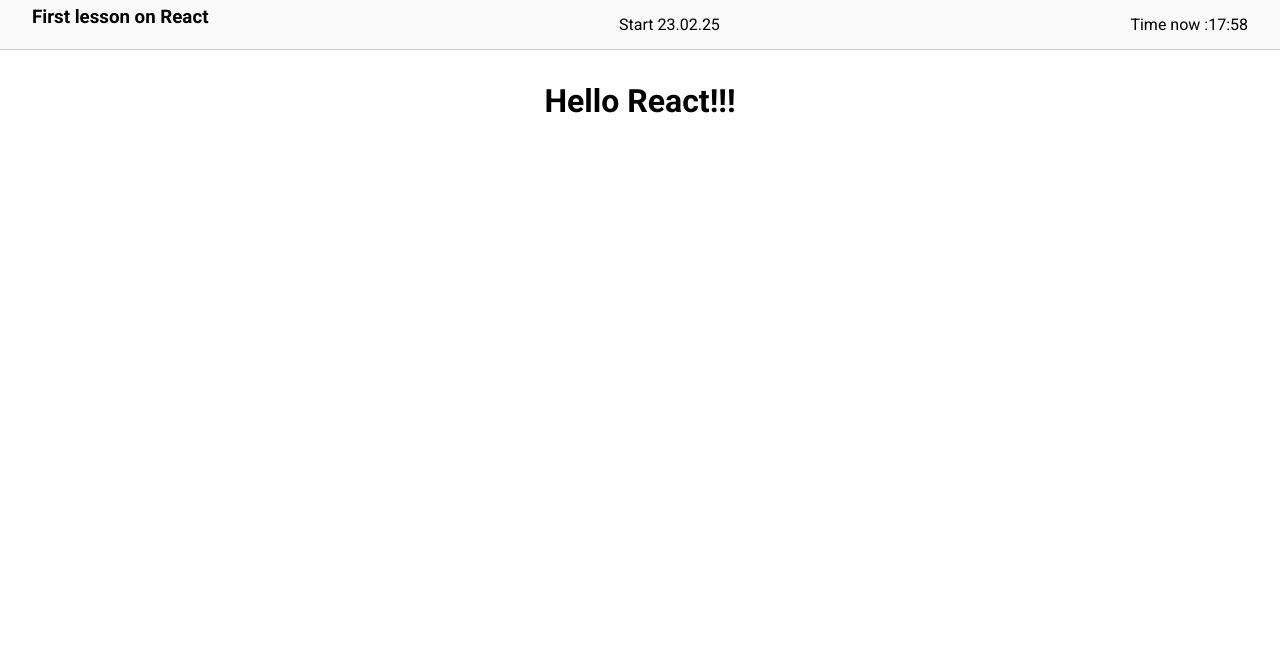
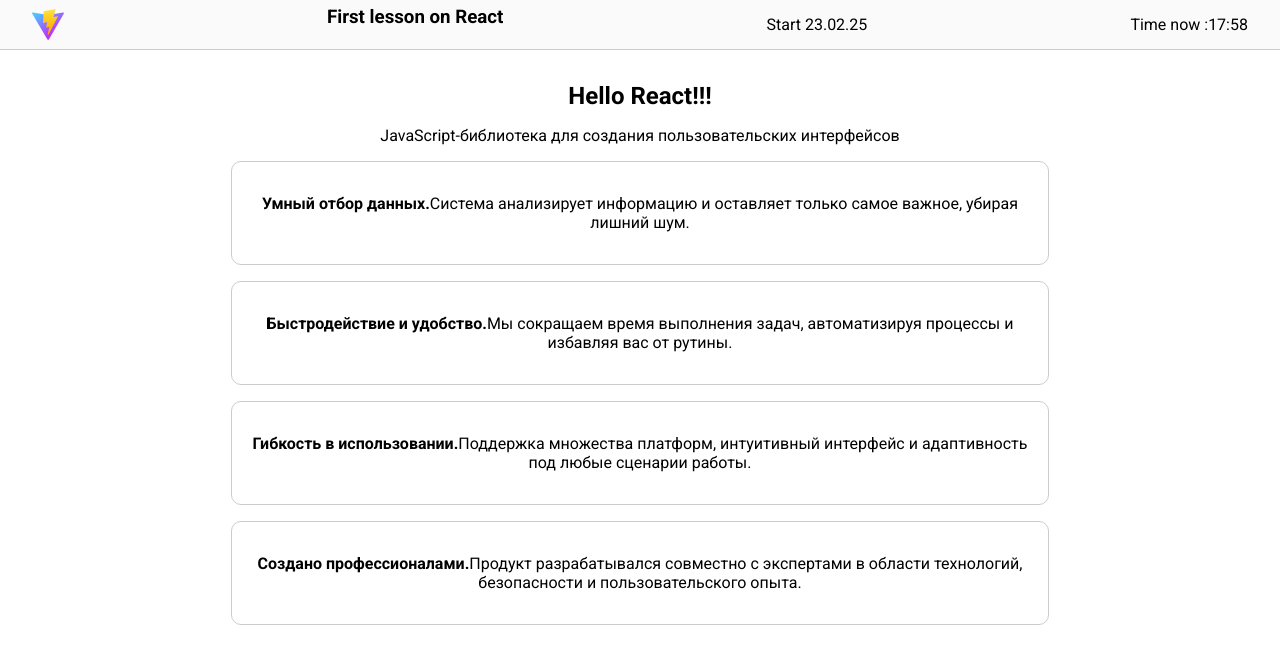
Before and after one commit to romanbarinov84/React-lesson-one, a React (Vite) app: page / in a window 1280 px wide. Shown: the top 664 px of the page. Built offline with nearby package versions, Linux system fonts and the light colour scheme.

Commit message:
create function ChangeText

```diff
--- a/src/App.jsx
+++ b/src/App.jsx
@@ -1,15 +1,48 @@
-import Header from "./components/Header"
+import Header from "./components/Header";
+import { ways } from "./data";
+import ChangeText from "./components/ChangeText";
+
 
 function App() {
   return (
     <div>
-     <Header />
-        <main>
+      <Header />
+      <main>
+        <section>
           <h1>Hello React!!!</h1>
-        </main>
 
+          <p>JavaScript-библиотека для создания пользовательских интерфейсов</p>
+          <ul>
+            {/*<ChangeText{...ways[0]}/>----- это короткая запись того что ниже*/}
+            <ChangeText
+              title={ways[0].title}
+              description={ways[0].description}
+            />
+            {/*<ChangeText{...ways[1]}/>----- это короткая запись того что ниже*/}
+            <ChangeText
+              title={ways[1].title}
+              description={ways[1].description}
+            />
+            {/*<ChangeText{...ways[2]}/>----- это короткая запись того что ниже*/}
+            <ChangeText
+              title={ways[2].title}
+              description={ways[2].description}
+            />
+            {/*<ChangeText{...ways[3]}/>----- это короткая запись того что ниже*/}
+            <ChangeText
+              title={ways[3].title}
+              description={ways[3].description}
+            />
+          </ul>
+        </section>
+        <section>
+          <h3>
+
+          </h3>
+        </section>
+      </main>
     </div>
-  )
+  );
 }
 
-export default App
+export default App;
--- /dev/null
+++ b/src/components/ChangeText.jsx
@@ -0,0 +1,10 @@
+export default function ChangeText({ title, description }) {
+  return (
+    <li>
+      <p>
+        <strong>{title}</strong>
+        {description}
+      </p>
+    </li>
+  )
+}
--- a/src/components/Header.jsx
+++ b/src/components/Header.jsx
@@ -1,6 +1,7 @@
+
+import logo from '/vite.svg'
 
 // создаем функцию которая возвращает header
-
 export default function Header(){
     //Получаем время
     const now = new Date();
@@ -10,6 +11,7 @@ export default function Header(){
 
     return (
       <header>
+        <img src={logo} alt={"logo"} />
       <h3>First lesson on React</h3>
       <span>Start 23.02.25</span>
       <span>Time now :{getFullTime}</span>
--- a/src/data.js
+++ b/src/data.js
@@ -1,25 +1,23 @@
-export const ways = [
+export const ways =
+  [
     {
-    title: 'Фильтрация информации и технологий.',
-    description:
-      'Из огромного количества информации и навыков в IT, вы получаете только то, что необходимо и работает.',
+      "title": "Умный отбор данных.",
+      "description": "Система анализирует информацию и оставляет только самое важное, убирая лишний шум."
     },
     {
-    title: 'Формат обучения.',
-    description:
-      'Пока другие предлагают 50 страниц текста и вебинары по 2 часа, мы даем вам тот же объем знаний в одном тщательно подготовленном видео за 15 минут.',
+      "title": "Быстродействие и удобство.",
+      "description": "Мы сокращаем время выполнения задач, автоматизируя процессы и избавляя вас от рутины."
     },
     {
-    title: 'Применение разных форматов.',
-    description:
-      'Видео-уроки, практические задания, конспекты, мастер-классы, обсуждения в сообществе — все это дает полноценную картину и ускоряет процесс обучения.',
+      "title": "Гибкость в использовании.",
+      "description": "Поддержка множества платформ, интуитивный интерфейс и адаптивность под любые сценарии работы."
     },
     {
-    title: 'Наши преподаватели ведущие специалисты',
-    description:
-      'VK, Avito, Тинькофф, Kaspersky — действующие разработчики с опытом преподавания для большой аудитории.',
-  },
+      "title": "Создано профессионалами.",
+      "description": "Продукт разрабатывался совместно с экспертами в области технологий, безопасности и пользовательского опыта."
+    }
   ]
+
 
 export const differences = {
   way: 'Узконаправленный подход. Учим только фронтенду, поэтому вы получаете именно те знания, за которыми пришли.',
```
Also changed, not shown: public/logo-name.svg (deleted). Lines whose indentation alone changed are shown as unchanged.
